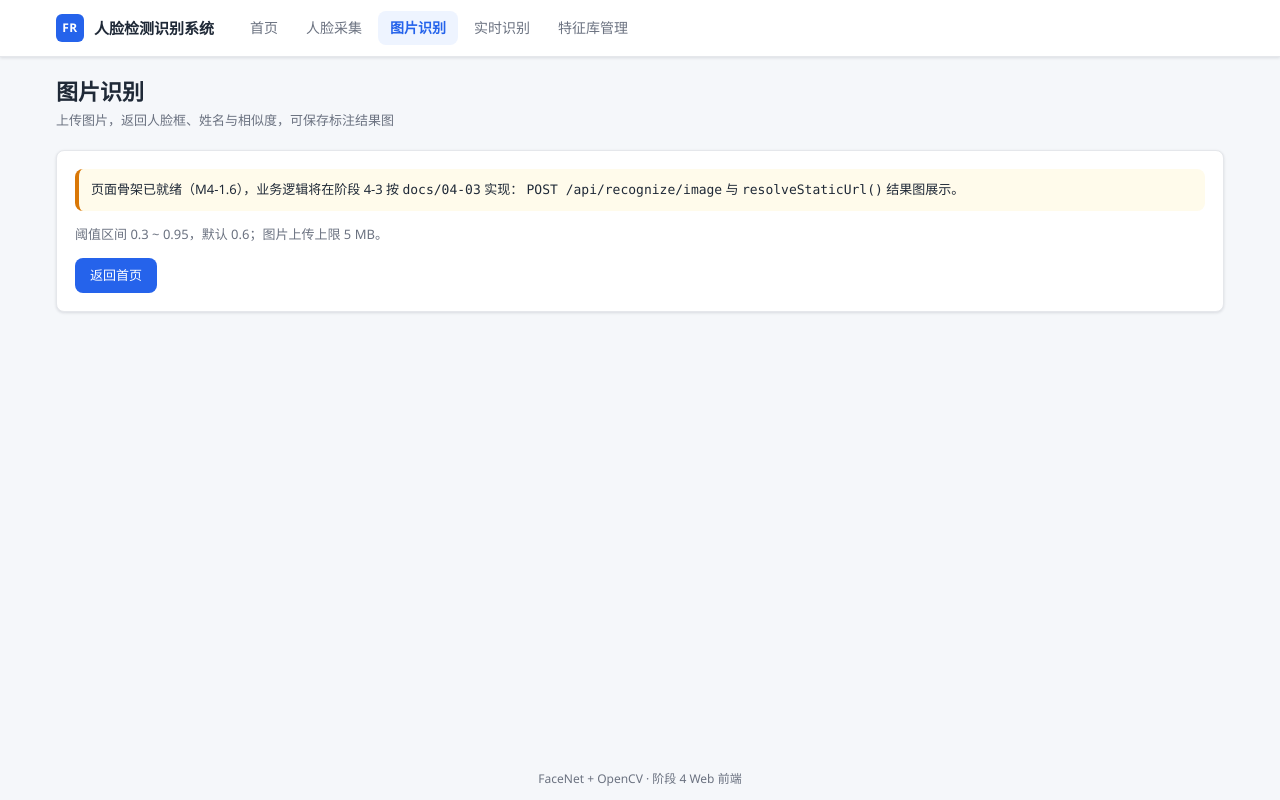
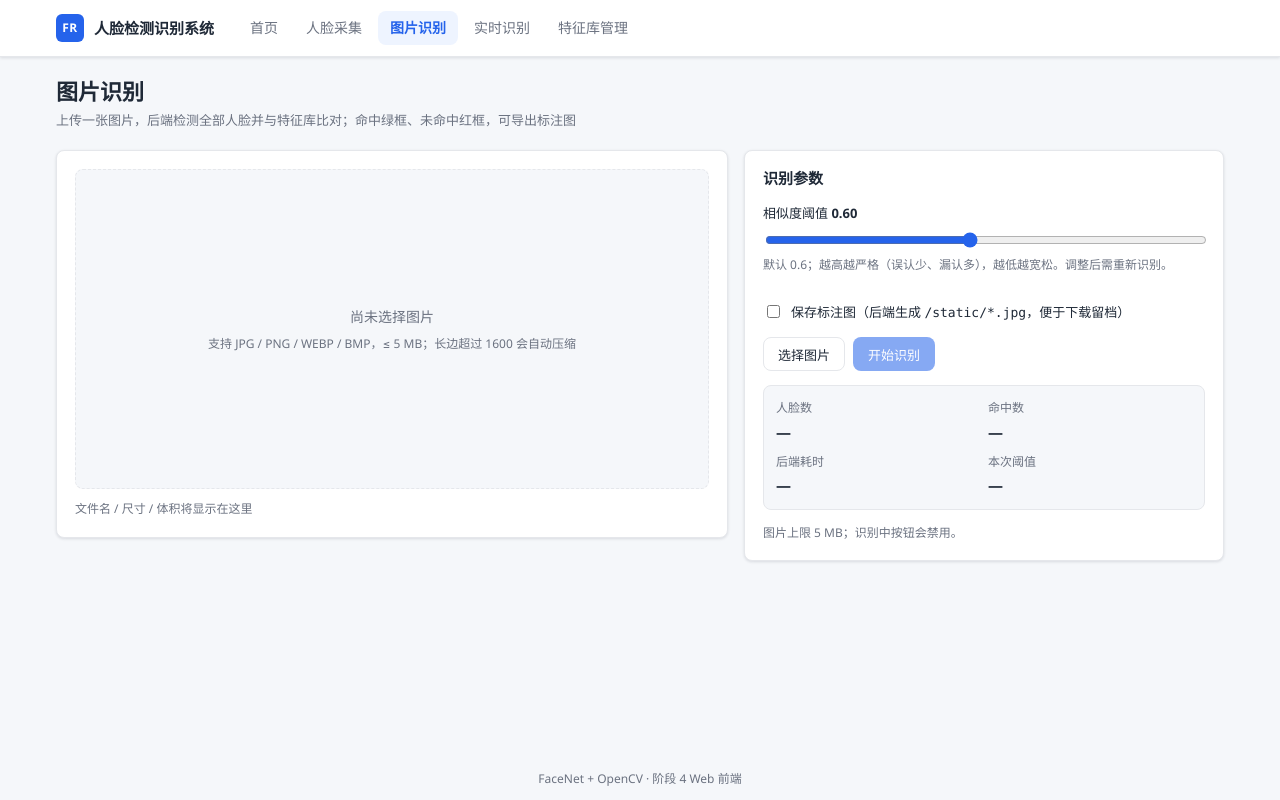
Before and after one commit to BukuishiHH/face-recognition-facenet-opencv-web, a Vue app in the folder frontend/: page /recognize/image in a window 1280 px wide. Built offline with nearby package versions, Linux system fonts and the light colour scheme; no server answers.

Commit message:
feat(frontend): M4-3.1 build image-recognize page skeleton
two-column layout with preview empty state, threshold slider (0.30~0.95), save-result switch and disabled recognize button; stacks below 1024px

```diff
--- a/frontend/src/views/ImageRecognize.vue
+++ b/frontend/src/views/ImageRecognize.vue
@@ -1,19 +1,230 @@
 <script setup>
-import { RouterLink } from 'vue-router'
+import { computed, ref } from 'vue'
+import {
+  DEFAULT_THRESHOLD,
+  MAX_UPLOAD_BYTES,
+  THRESHOLD_MAX,
+  THRESHOLD_MIN,
+} from '../api/face'
+
+const threshold = ref(DEFAULT_THRESHOLD)
+const saveResult = ref(false)
+const status = ref('idle') // idle | ready | submitting | done | error
+const fileInput = ref(null)
+
+const submitting = computed(() => status.value === 'submitting')
+const hasImage = computed(() => status.value !== 'idle')
+
+function pickFile() {
+  fileInput.value?.click()
+}
 </script>
 
 <template>
-  <section class="page">
+  <section class="page recognize">
     <h1 class="page__title">图片识别</h1>
-    <p class="page__subtitle">上传图片，返回人脸框、姓名与相似度，可保存标注结果图</p>
+    <p class="page__subtitle">
+      上传一张图片，后端检测全部人脸并与特征库比对；命中绿框、未命中红框，可导出标注图
+    </p>
 
-    <div class="card">
-      <div class="alert alert--warning">
-        页面骨架已就绪（M4-1.6），业务逻辑将在阶段 4-3 按 <code>docs/04-03</code> 实现：
-        <code>POST /api/recognize/image</code> 与 <code>resolveStaticUrl()</code> 结果图展示。
+    <div class="layout-two-col">
+      <!-- 左列：图片预览 + 覆盖层 -->
+      <div class="card recognize-preview">
+        <div id="recognize-preview" class="recognize-preview__stage">
+          <p class="recognize-preview__empty">
+            尚未选择图片
+            <span>支持 JPG / PNG / WEBP / BMP，≤ 5 MB；长边超过 1600 会自动压缩</span>
+          </p>
+        </div>
+        <p id="recognize-meta" class="recognize-meta muted">文件名 / 尺寸 / 体积将显示在这里</p>
       </div>
-      <p class="muted">阈值区间 0.3 ~ 0.95，默认 0.6；图片上传上限 5 MB。</p>
-      <RouterLink class="btn" to="/">返回首页</RouterLink>
+
+      <!-- 右列：控制面板 -->
+      <div id="recognize-panel" class="card recognize-panel">
+        <h2 class="card__title">识别参数</h2>
+
+        <div class="field">
+          <label class="field__label" for="threshold">
+            相似度阈值 <strong id="threshold-value">{{ Number(threshold).toFixed(2) }}</strong>
+          </label>
+          <input
+            id="threshold"
+            v-model.number="threshold"
+            class="recognize-range"
+            type="range"
+            :min="THRESHOLD_MIN"
+            :max="THRESHOLD_MAX"
+            step="0.01"
+            :disabled="submitting"
+          >
+          <p class="recognize-hint">
+            默认 {{ DEFAULT_THRESHOLD }}；越高越严格（误认少、漏认多），越低越宽松。调整后需重新识别。
+          </p>
+        </div>
+
+        <label class="recognize-checkbox">
+          <input id="save-result" v-model="saveResult" type="checkbox" :disabled="submitting">
+          <span>保存标注图（后端生成 <code>/static/*.jpg</code>，便于下载留档）</span>
+        </label>
+
+        <input
+          id="recognize-file"
+          ref="fileInput"
+          class="recognize-file"
+          type="file"
+          accept="image/jpeg,image/png,image/webp,image/bmp"
+          @click.stop
+        >
+
+        <div class="recognize-actions">
+          <button class="btn btn--ghost" type="button" :disabled="submitting" @click="pickFile">
+            选择图片
+          </button>
+          <button class="btn" type="button" :disabled="!hasImage || submitting">
+            开始识别
+          </button>
+        </div>
+
+        <dl class="recognize-summary" aria-live="polite">
+          <div>
+            <dt>人脸数</dt>
+            <dd id="summary-faces">—</dd>
+          </div>
+          <div>
+            <dt>命中数</dt>
+            <dd id="summary-matched">—</dd>
+          </div>
+          <div>
+            <dt>后端耗时</dt>
+            <dd id="summary-elapsed">—</dd>
+          </div>
+          <div>
+            <dt>本次阈值</dt>
+            <dd id="summary-threshold">—</dd>
+          </div>
+        </dl>
+
+        <p class="recognize-hint">图片上限 {{ (MAX_UPLOAD_BYTES / 1024 / 1024).toFixed(0) }} MB；识别中按钮会禁用。</p>
+      </div>
     </div>
   </section>
 </template>
+
+<style scoped>
+.recognize-preview {
+  display: flex;
+  flex-direction: column;
+  gap: 10px;
+}
+
+.recognize-preview__stage {
+  display: flex;
+  align-items: center;
+  justify-content: center;
+  min-height: 320px;
+  padding: 16px;
+  border: 1px dashed var(--color-border);
+  border-radius: var(--radius);
+  background: var(--color-bg);
+  overflow: hidden;
+}
+
+.recognize-preview__empty {
+  margin: 0;
+  text-align: center;
+  color: var(--color-muted);
+  font-size: 14px;
+}
+
+.recognize-preview__empty span {
+  display: block;
+  margin-top: 6px;
+  font-size: 12px;
+}
+
+.recognize-meta {
+  margin: 0;
+  font-size: 12px;
+}
+
+.recognize-panel {
+  display: flex;
+  flex-direction: column;
+  gap: 14px;
+}
+
+.recognize-panel .card__title {
+  margin: 0;
+}
+
+.recognize-range {
+  width: 100%;
+  accent-color: var(--color-primary);
+}
+
+.recognize-hint {
+  margin: 0;
+  color: var(--color-muted);
+  font-size: 12px;
+  line-height: 1.5;
+}
+
+.recognize-checkbox {
+  display: flex;
+  align-items: flex-start;
+  gap: 8px;
+  font-size: 13px;
+  cursor: pointer;
+}
+
+.recognize-checkbox input {
+  margin-top: 3px;
+  accent-color: var(--color-primary);
+}
+
+.recognize-file {
+  position: absolute;
+  width: 1px;
+  height: 1px;
+  margin: -1px;
+  padding: 0;
+  border: 0;
+  overflow: hidden;
+  clip: rect(0 0 0 0);
+  white-space: nowrap;
+}
+
+.recognize-actions {
+  display: flex;
+  flex-wrap: wrap;
+  gap: 8px;
+}
+
+.recognize-summary {
+  display: grid;
+  grid-template-columns: repeat(2, minmax(0, 1fr));
+  gap: 8px;
+  margin: 0;
+  padding: 12px;
+  border: 1px solid var(--color-border);
+  border-radius: var(--radius);
+  background: var(--color-bg);
+}
+
+.recognize-summary div {
+  display: flex;
+  flex-direction: column;
+  gap: 2px;
+}
+
+.recognize-summary dt {
+  color: var(--color-muted);
+  font-size: 12px;
+}
+
+.recognize-summary dd {
+  margin: 0;
+  font-size: 15px;
+  font-weight: 600;
+}
+</style>
```
Also changed, not shown: 1 other file (tests, documents, lock files or other folders).
